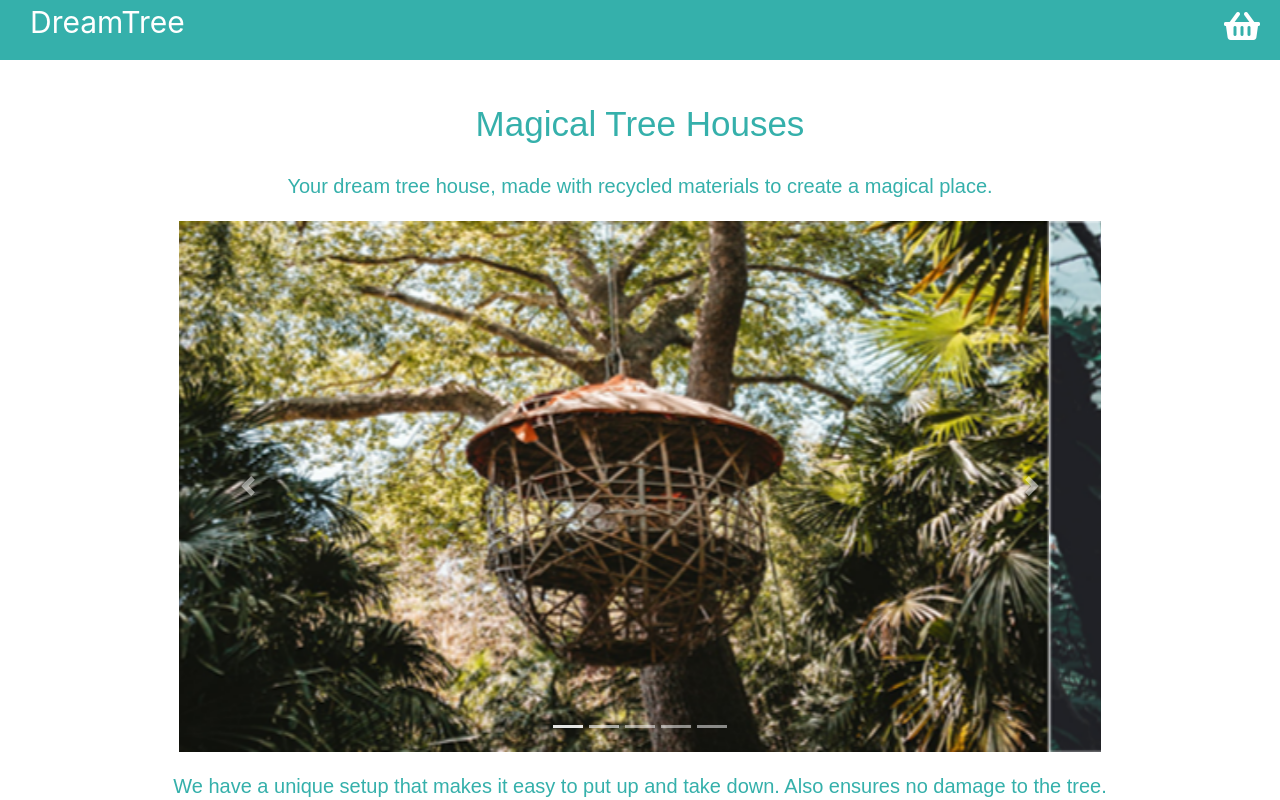
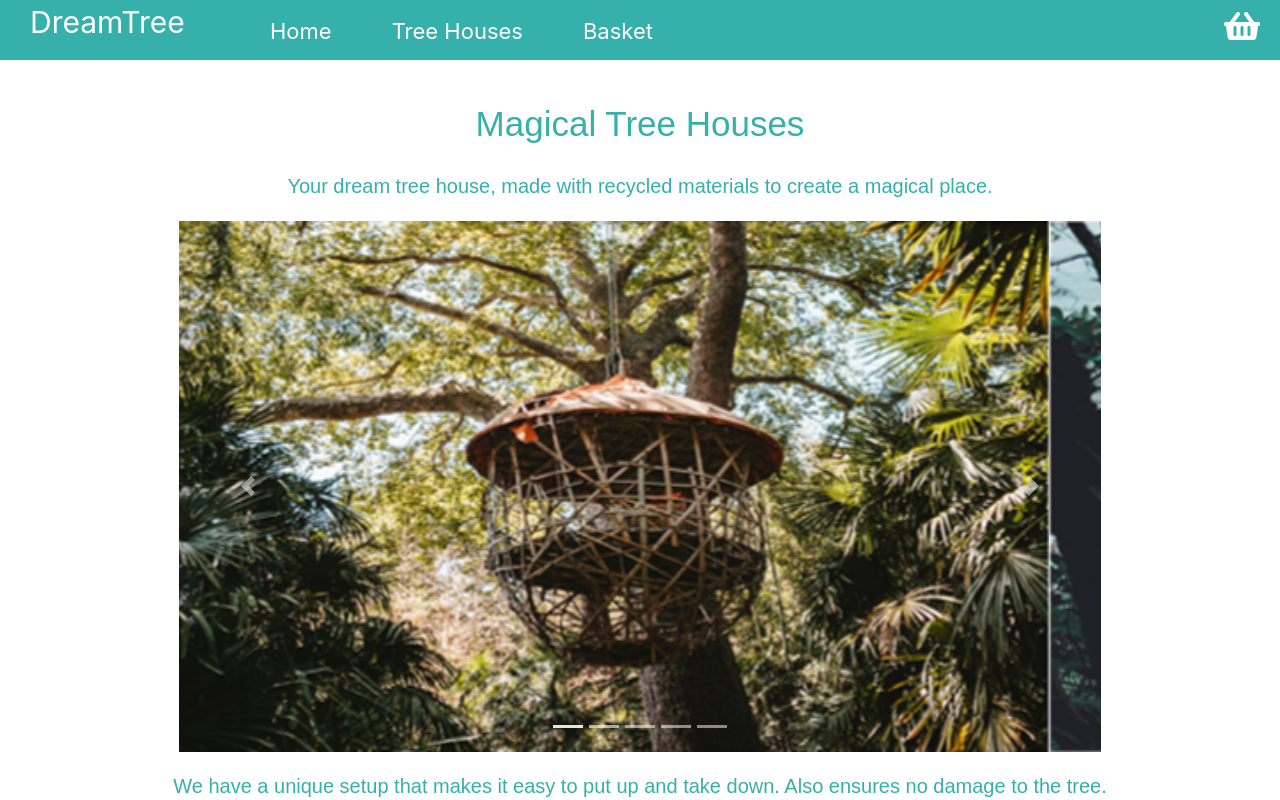
Before and after one commit to Colin-Sharp/Tree-house-shopping-basket, a React (Create React App) app: page / in a window 1280 px wide. Shown: the top 800 px of the page. Built offline with nearby package versions, Linux system fonts and the light colour scheme.

Commit message:
improvements

```diff
--- a/src/components/navbar.js
+++ b/src/components/navbar.js
@@ -35,9 +35,9 @@ class Navbar extends React.Component {
             <i id="toggleBtn" className="fas fa-bars"></i>
           </div>
           <div className="nav-bar">
-          <ul id="nav-bar">
+          <ul >
               <li >
-                <Link  to="/">Home <span className="sr-only">(current)</span></Link>
+                <Link  to="/">Home</Link>
               </li>
               <li >
                 <Link  to="/tree-houses">Tree Houses</Link>
--- a/src/style/style.scss
+++ b/src/style/style.scss
@@ -15,7 +15,7 @@ $font-family: 'Rubik', sans-serif;
 
 }
 a{
-  color: $side-color;
+  color: white;
   @include hover();
   text-decoration: none;
   font-size: 22px;
@@ -64,9 +64,7 @@ h3 {
   font-size: 30px;
   @include hover();
 }
-.header-nav {
-  display: none;
-}
+
 .nav-bar{
   display: none;
 }
@@ -103,8 +101,10 @@ h3 {
   display: flex;
   flex-direction: column;
   font-size: 20px;
-  color: #000;
   padding: 0;
+}
+nav#side-bar ul a {
+  color: $side-color;
 }
 
 // Side Bar end
@@ -190,6 +190,9 @@ h3 {
   .fas.fa-shopping-basket{
     right: 20px;
   }
+  .nav-bar {
+    display: inline-block;
+  }
   .nav-bar ul li{
     display: inline;
     z-index: 200;
```
